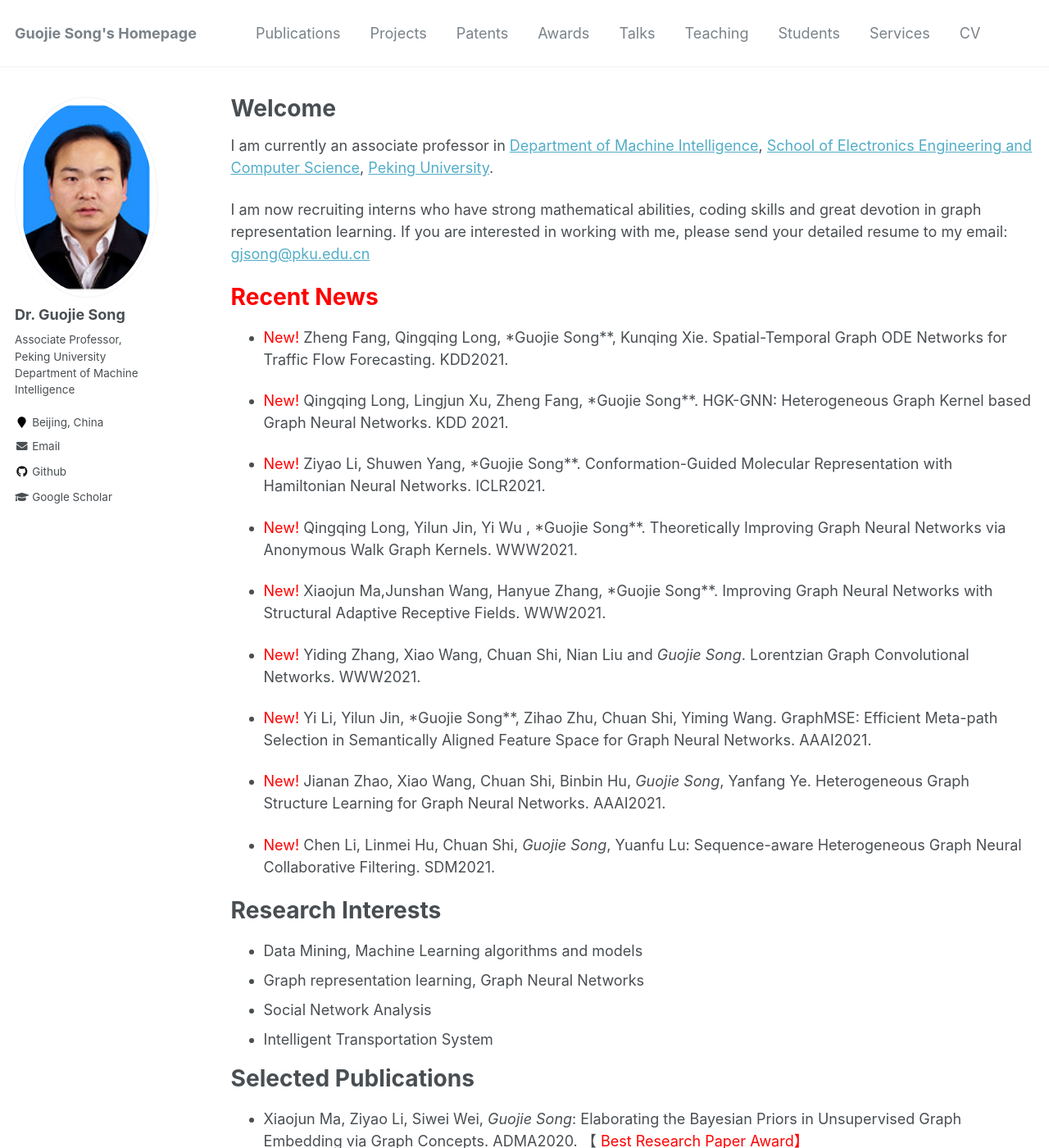
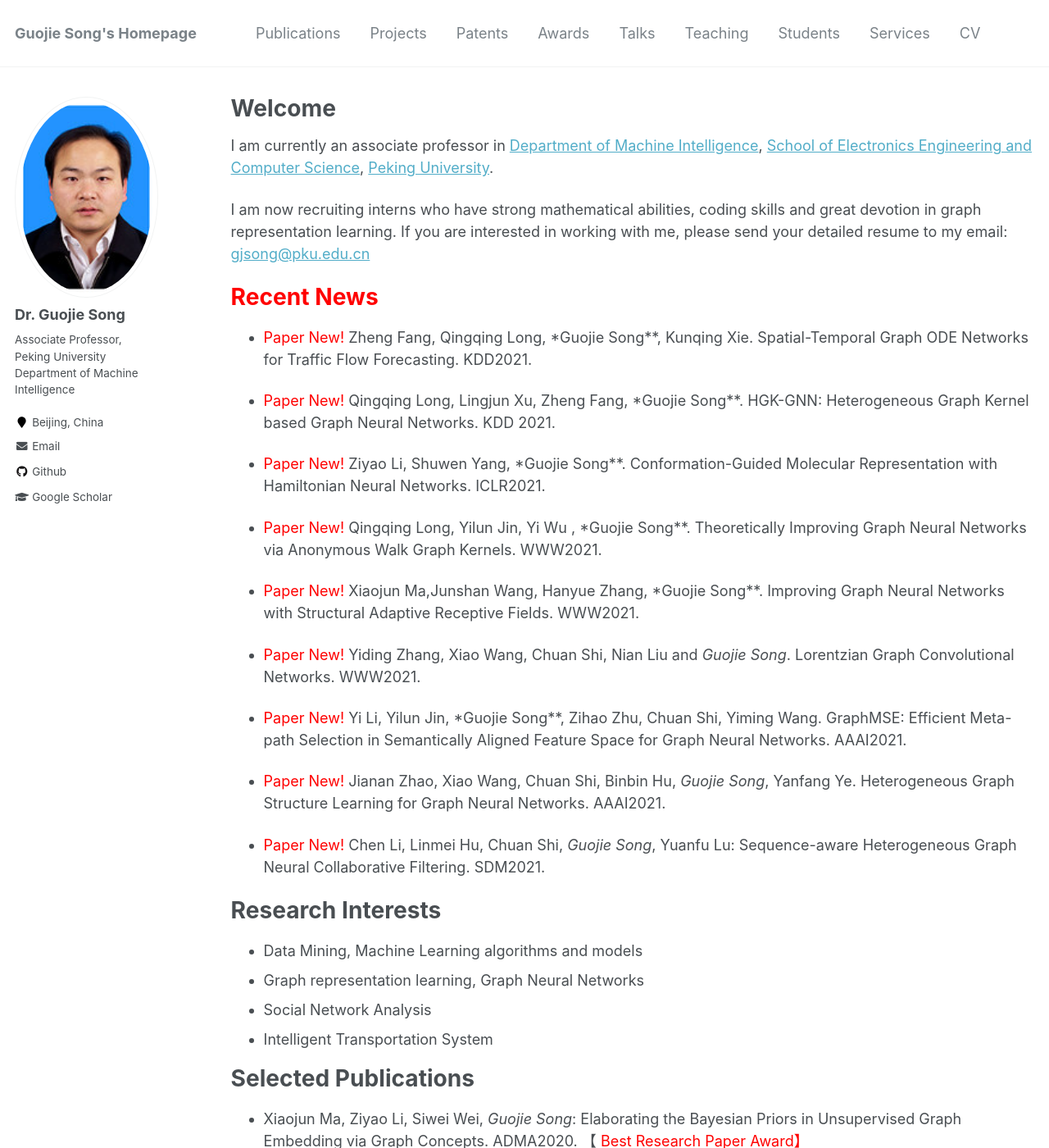
Before and after one commit to gjsong-pku/gjsong-pku.github.io, a Jekyll site: the page built from _pages/about.md, in a window 1280 px wide and 1400 px high. Shown: the whole window at 82% size. Built offline with Jekyll 4.4.1, drawn with Linux system fonts in a browser that asks for light colours.

Commit message:
Update about.md

```diff
--- a/_pages/about.md
+++ b/_pages/about.md
@@ -16,23 +16,23 @@ I am now recruiting interns who have strong mathematical abilities, coding skill
 
 <span style='color:red'>Recent News</span>
 ======
-- <span style="color:red">New!</span> Zheng Fang, Qingqing Long, *Guojie Song**, Kunqing Xie. Spatial-Temporal Graph ODE Networks for Traffic Flow Forecasting. KDD2021.
+- <span style="color:red">Paper New!</span> Zheng Fang, Qingqing Long, *Guojie Song**, Kunqing Xie. Spatial-Temporal Graph ODE Networks for Traffic Flow Forecasting. KDD2021.
 
-- <span style="color:red">New!</span> Qingqing Long, Lingjun Xu, Zheng Fang, *Guojie Song**. HGK-GNN: Heterogeneous Graph Kernel based Graph Neural Networks. KDD 2021.
+- <span style="color:red">Paper New!</span> Qingqing Long, Lingjun Xu, Zheng Fang, *Guojie Song**. HGK-GNN: Heterogeneous Graph Kernel based Graph Neural Networks. KDD 2021.
 
-- <span style="color:red">New!</span> Ziyao Li, Shuwen Yang, *Guojie Song**. Conformation-Guided Molecular Representation with Hamiltonian Neural Networks. ICLR2021.
+- <span style="color:red">Paper New!</span> Ziyao Li, Shuwen Yang, *Guojie Song**. Conformation-Guided Molecular Representation with Hamiltonian Neural Networks. ICLR2021.
 
-- <span style="color:red">New!</span> 	Qingqing Long, Yilun Jin, Yi Wu , *Guojie Song**. Theoretically Improving Graph Neural Networks via Anonymous Walk Graph Kernels. WWW2021.
+- <span style="color:red">Paper New!</span> 	Qingqing Long, Yilun Jin, Yi Wu , *Guojie Song**. Theoretically Improving Graph Neural Networks via Anonymous Walk Graph Kernels. WWW2021.
 
-- <span style="color:red">New!</span> 	Xiaojun Ma,Junshan Wang, Hanyue Zhang, *Guojie Song**. Improving Graph Neural Networks with Structural Adaptive Receptive Fields. WWW2021.
+- <span style="color:red">Paper New!</span> 	Xiaojun Ma,Junshan Wang, Hanyue Zhang, *Guojie Song**. Improving Graph Neural Networks with Structural Adaptive Receptive Fields. WWW2021.
 
-- <span style="color:red">New!</span>	Yiding Zhang, Xiao Wang, Chuan Shi, Nian Liu and *Guojie Song*. Lorentzian Graph Convolutional Networks. WWW2021.
+- <span style="color:red">Paper New!</span>	Yiding Zhang, Xiao Wang, Chuan Shi, Nian Liu and *Guojie Song*. Lorentzian Graph Convolutional Networks. WWW2021.
 
-- <span style="color:red">New!</span> Yi Li, Yilun Jin, *Guojie Song**, Zihao Zhu, Chuan Shi, Yiming Wang. GraphMSE: Efficient Meta-path Selection in Semantically Aligned Feature Space for Graph Neural Networks. AAAI2021.
+- <span style="color:red">Paper New!</span> Yi Li, Yilun Jin, *Guojie Song**, Zihao Zhu, Chuan Shi, Yiming Wang. GraphMSE: Efficient Meta-path Selection in Semantically Aligned Feature Space for Graph Neural Networks. AAAI2021.
 
-- <span style="color:red">New!</span>	Jianan Zhao, Xiao Wang, Chuan Shi, Binbin Hu, *Guojie Song*, Yanfang Ye. Heterogeneous Graph Structure Learning for Graph Neural Networks. AAAI2021.
+- <span style="color:red">Paper New!</span>	Jianan Zhao, Xiao Wang, Chuan Shi, Binbin Hu, *Guojie Song*, Yanfang Ye. Heterogeneous Graph Structure Learning for Graph Neural Networks. AAAI2021.
 
-- <span style="color:red">New!</span>	Chen Li, Linmei Hu, Chuan Shi, *Guojie Song*, Yuanfu Lu: Sequence-aware Heterogeneous Graph Neural Collaborative Filtering. SDM2021.
+- <span style="color:red">Paper New!</span>	Chen Li, Linmei Hu, Chuan Shi, *Guojie Song*, Yuanfu Lu: Sequence-aware Heterogeneous Graph Neural Collaborative Filtering. SDM2021.
 
 
 
```
